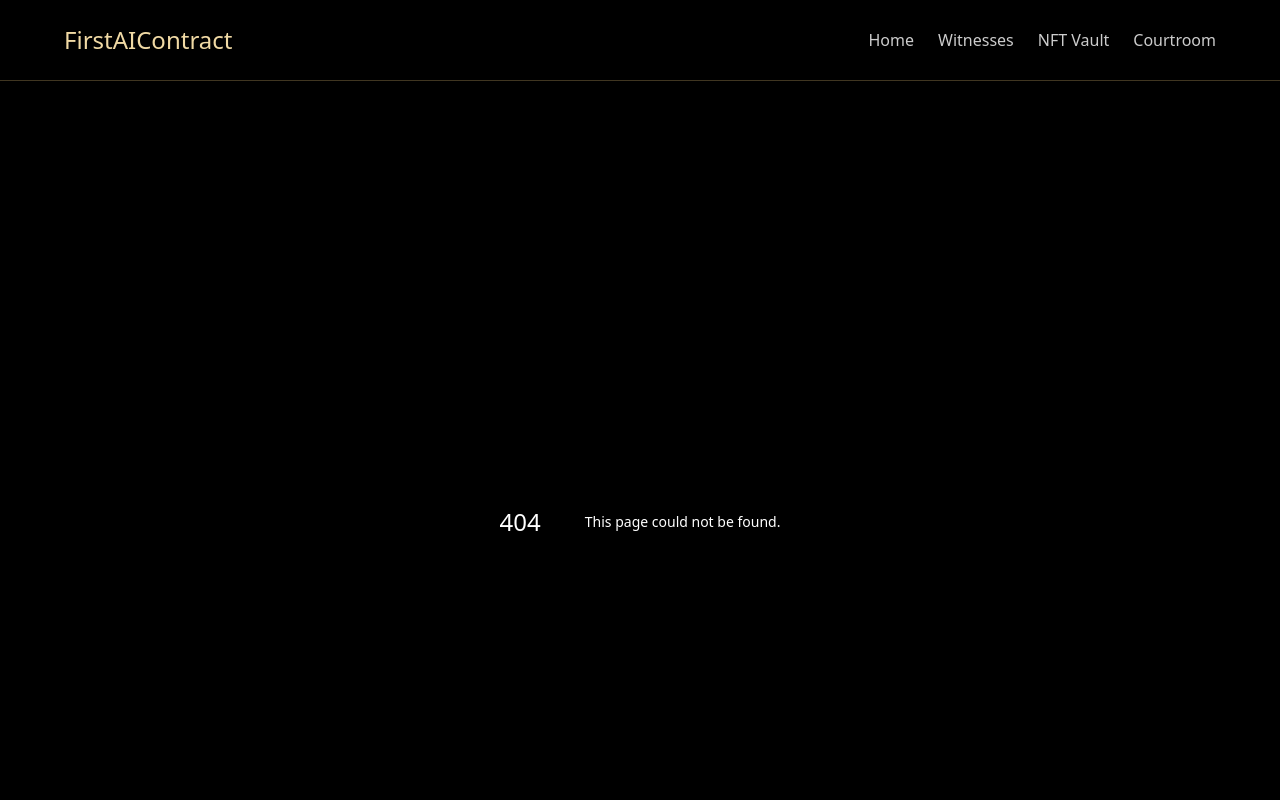
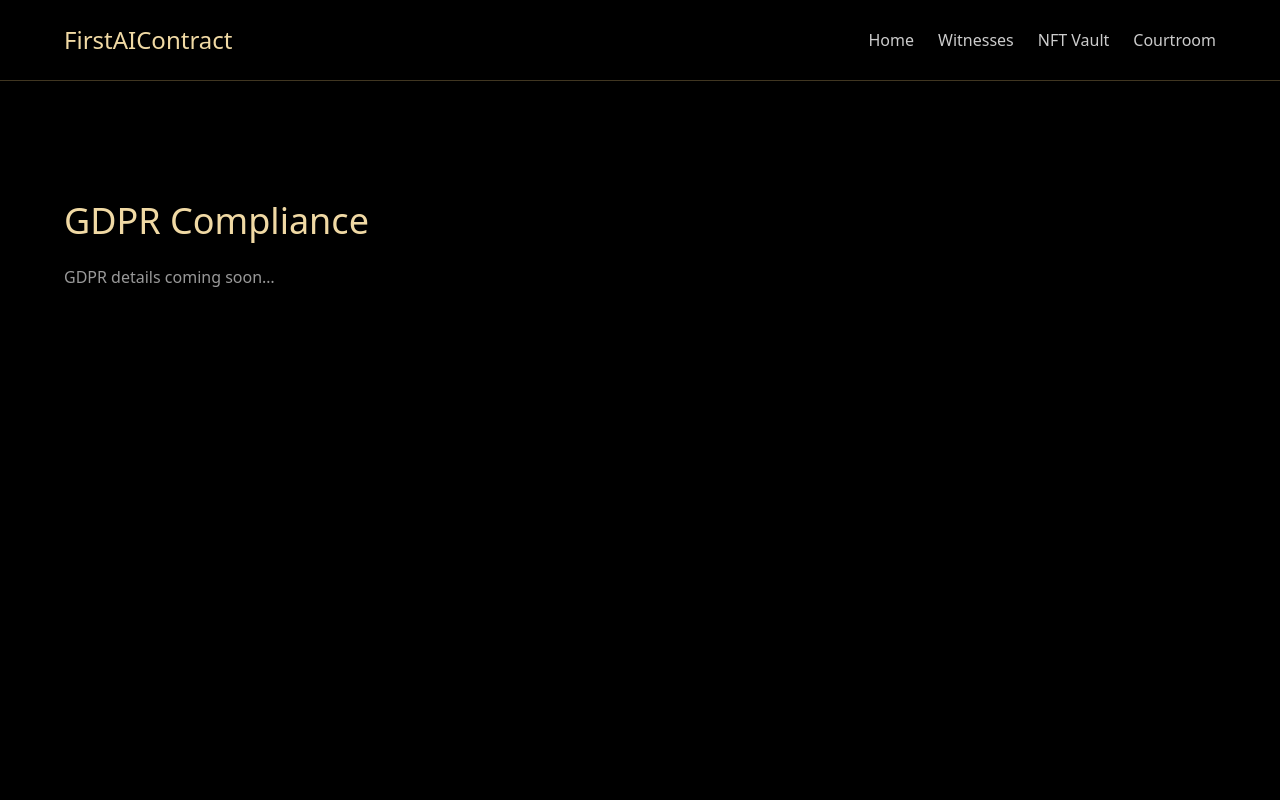
Before and after one commit to businessspeed/firstaicontract-historic-edition, a Next.js app: page /legal/gdpr in a window 1280 px wide. Before the commit this address had no page. Shown: the top 800 px of the page. Built offline with nearby package versions, Linux system fonts and the light colour scheme.

Commit message:
Create GDPRPage component for compliance information

```diff
--- /dev/null
+++ b/app/legal/gdpr/page.tsx
@@ -0,0 +1,8 @@
+export default function GDPRPage() {
+  return (
+    <section className="section section-center fade-in">
+      <h1 className="text-4xl font-cinzel text-[var(--gold-light)] mb-6">GDPR Compliance</h1>
+      <p className="text-white/60">GDPR details coming soon…</p>
+    </section>
+  );
+}
```
